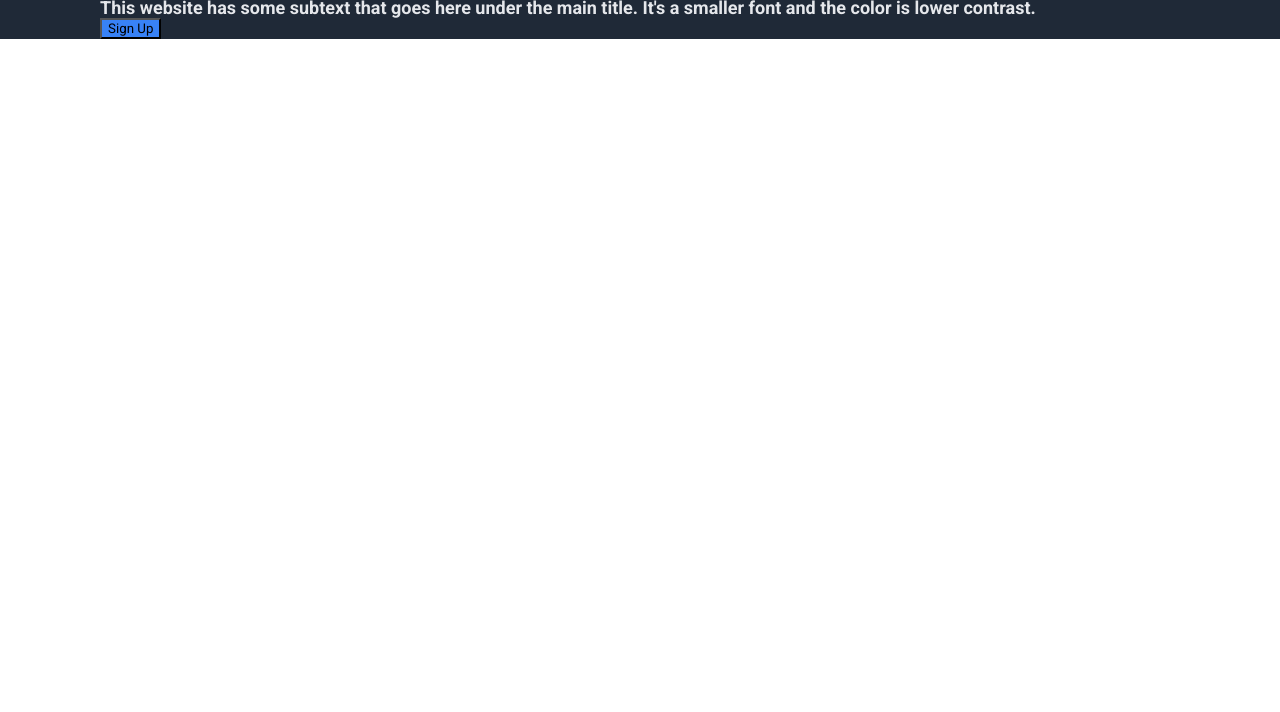
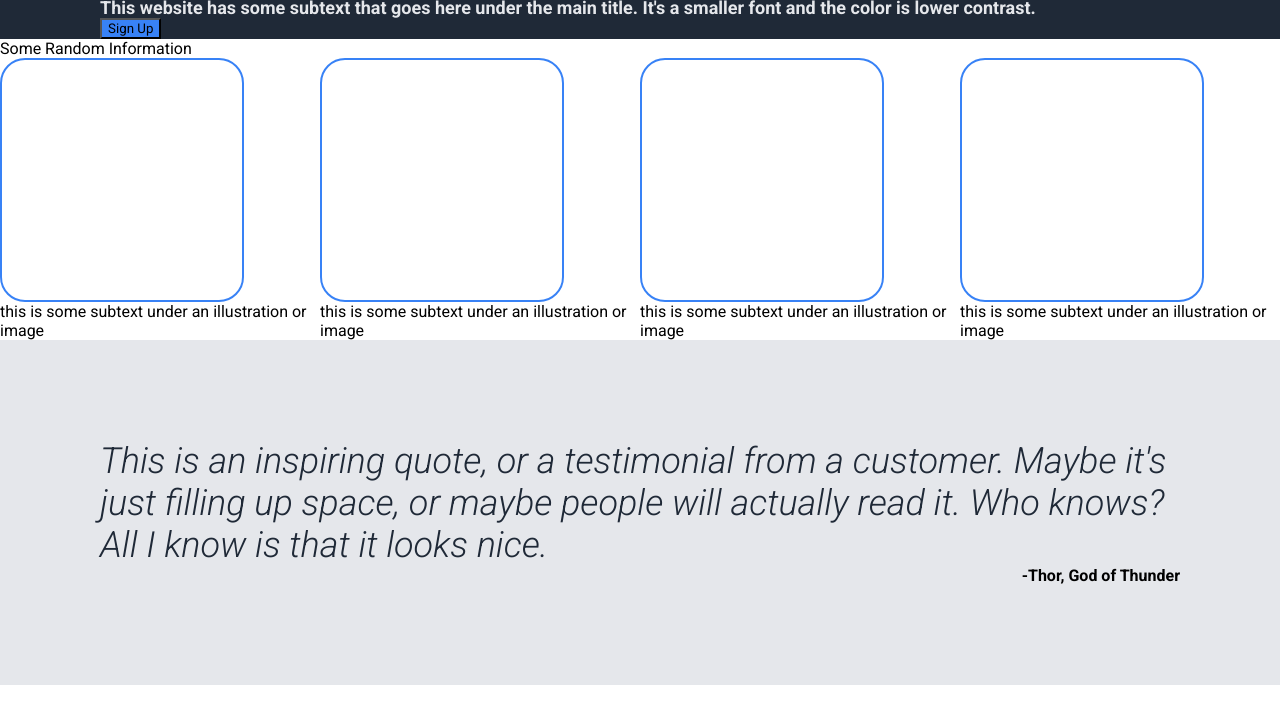
Before and after one commit to TylerKenny/odin-project-final, a plain HTML site: page index.html in a window 1280 px wide. Shown: the part 88-800 px from the top of the page. Drawn offline with Linux system fonts and the light colour scheme.

Commit message:
updating the css and html closer to final image

```diff
--- a/index.html
+++ b/index.html
@@ -1,15 +1,21 @@
 <!DOCTYPE html>
 <html lang="en">
+
 <head>
     <meta charset="UTF-8">
     <meta name="viewport" content="width=device-width, initial-scale=1.0">
     <link rel="preconnect" href="https://fonts.googleapis.com">
     <link rel="preconnect" href="https://fonts.gstatic.com" crossorigin>
-    <link href="https://fonts.googleapis.com/css2?family=Roboto:ital,wght@0,100;0,300;0,400;0,500;0,700;0,900;1,100;1,300;1,400;1,500;1,700;1,900&display=swap" rel="stylesheet">
+    <link
+        href="https://fonts.googleapis.com/css2?family=Roboto:ital,wght@0,100;0,300;0,400;0,500;0,700;0,900;1,100;1,300;1,400;1,500;1,700;1,900&display=swap"
+        rel="stylesheet">
     <link rel="stylesheet" href="styles.css">
     <title>Document</title>
 </head>
+
 <body>
+
+    <!-- This is the class header -->
     <div class="header-container">
         <h3 class="header-logo-text">Header Logo</h3>
         <div>
@@ -18,16 +24,49 @@
             <a class="header-link-container" href="">header link three</a>
         </div>
     </div>
+
+    <!-- This is the hero section -->
     <div class="hero-container">
         <div>
             <h1 class="hero-main-text">This website is awesome</h1>
-             <h3 class="hero-secondary-text">This website has some subtext that goes here under the main title. It's a smaller font and the color is lower contrast.</h3>
+            <h3 class="hero-secondary-text">This website has some subtext that goes here under the main title. It's a
+                smaller font and the color is lower contrast.</h3>
             <button class="button">Sign Up</button>
         </div>
         <div>
             <h4>this is a placeholder for an image</h4>
         </div>
     </div>
+    <!-- Container -->
+    <div>
+        Some Random Information
+    </div>
+    <div class="card-holder">
+        <div class="card-container">
+            <!-- Title -->
+            <div class="card"> </div>
+            <p>this is some subtext under an illustration or image</p>
+        </div>
+        <div class="card-container">
+            <div class="card"> </div>
+            <p>this is some subtext under an illustration or image</p>
+        </div>
+        <div class="card-container">
+            <div class="card"> </div>
+            <p>this is some subtext under an illustration or image</p>
+        </div>
+        <div class="card-container">
+            <div class="card"> </div>
+            <p>this is some subtext under an illustration or image</p>
+        </div>
+    </div>
+    <!-- This is going to be where it turns grey with that quote. -->
+    <div class="quote-section">
+        <p class="quote-text">
+            This is an inspiring quote, or a testimonial from a customer. Maybe it's just filling up space, or maybe people will actually read it. Who knows? All I know is that it looks nice.
+        </p>
+        <p class="quote-callout">-Thor, God of Thunder</p>
+    </div>
+</body>
 
-</body>
 </html>
--- a/styles.css
+++ b/styles.css
@@ -108,7 +108,10 @@
   }
 
   .quote-section {
+    display: flex;
+    flex-direction: column;
     background-color: #e5e7eb;
+    padding: 100px;
   }
 
   .quote-text {
@@ -135,3 +138,25 @@
     background-color: #1f2937;
     padding-left: 100px;
   }
+
+  .card{
+    border-radius: 25px;
+    border: 2px solid #3882f6;
+    padding: 20px;
+    width: 200px;
+    height: 200px;
+  }
+
+  .card-container {
+    justify-content: center;
+  }
+
+  .card-holder {
+    display: flex;
+  }
+
+
+  .quote-callout {
+    font-weight: bold;
+    margin-left: auto;
+  }
```
Lines whose indentation alone changed are shown as unchanged.
